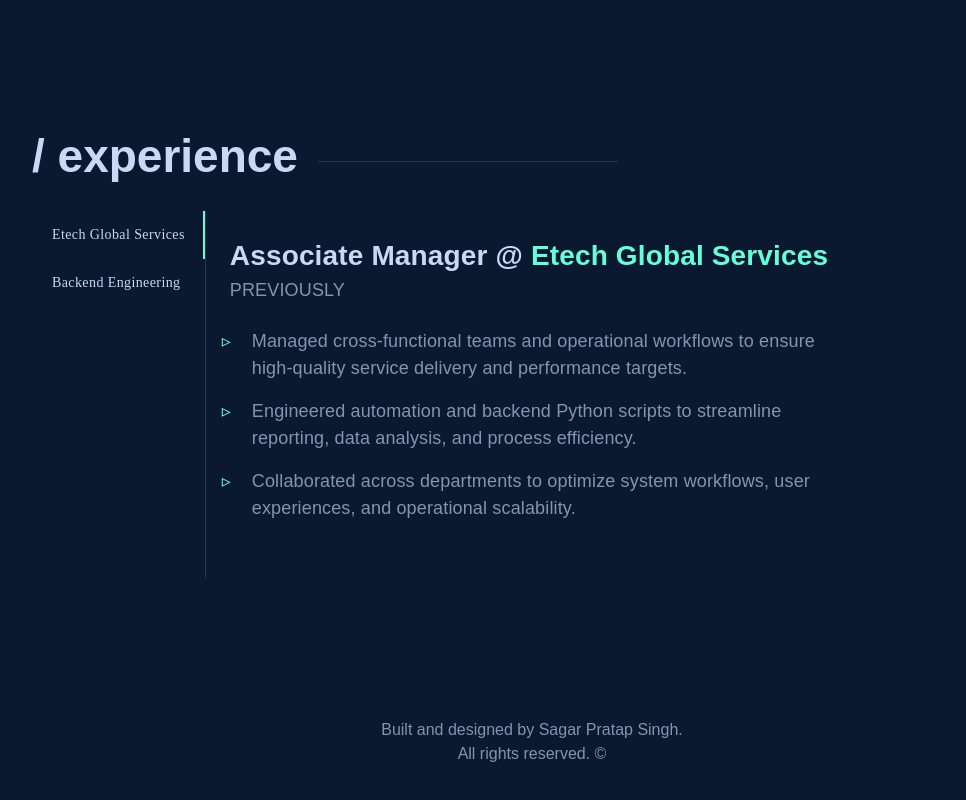
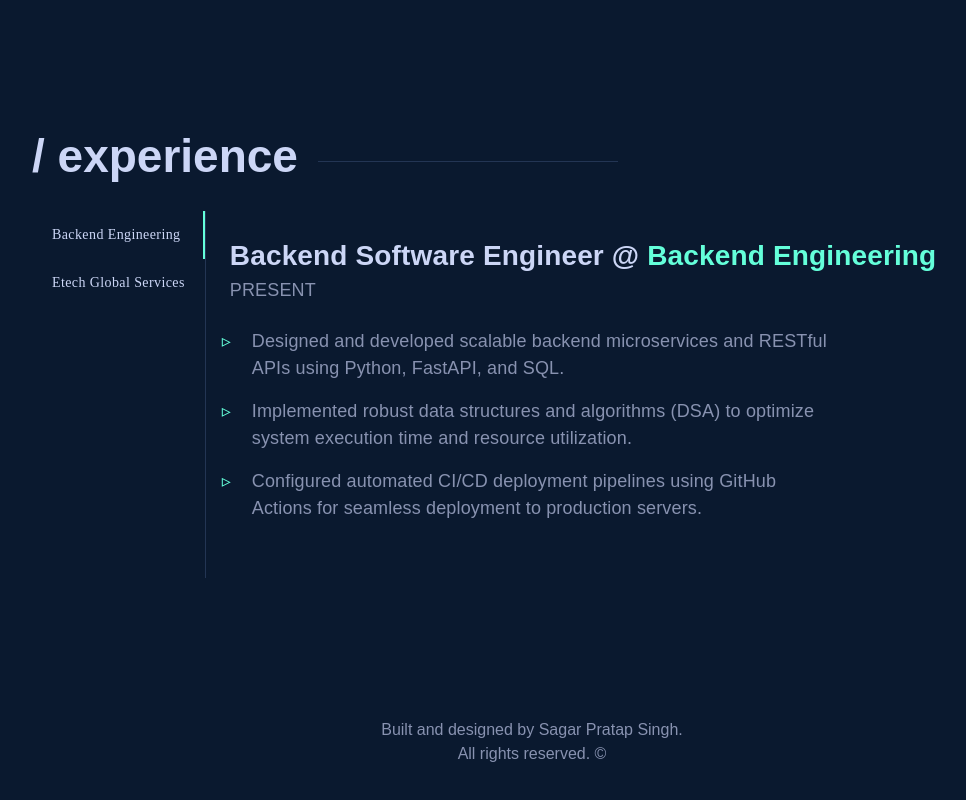
Before and after one commit to DevvSagar/Portfolio, a React (Vite) app: page /#/ in a window 1280 px wide. Shown: the part 1326-2126 px from the top of the page, without its empty margins (108-1074 px from the left). Built offline with nearby package versions, Linux system fonts and the light colour scheme; a web font is replaced by a local one.

Commit message:
fix: set Backend Engineering (PRESENT) as default selected tab in Experience section

```diff
--- a/src/components/JobList.jsx
+++ b/src/components/JobList.jsx
@@ -50,6 +50,15 @@
   const isMobile = useMediaQuery(theme.breakpoints.down("md"));
 
   const experienceItems = {
+    "Backend Engineering": {
+      jobTitle: "Backend Software Engineer @",
+      duration: "PRESENT",
+      desc: [
+        "Designed and developed scalable backend microservices and RESTful APIs using Python, FastAPI, and SQL.",
+        "Implemented robust data structures and algorithms (DSA) to optimize system execution time and resource utilization.",
+        "Configured automated CI/CD deployment pipelines using GitHub Actions for seamless deployment to production servers.",
+      ],
+    },
     "Etech Global Services": {
       jobTitle: "Associate Manager @",
       duration: "PREVIOUSLY",
@@ -57,15 +66,6 @@
         "Managed cross-functional teams and operational workflows to ensure high-quality service delivery and performance targets.",
         "Engineered automation and backend Python scripts to streamline reporting, data analysis, and process efficiency.",
         "Collaborated across departments to optimize system workflows, user experiences, and operational scalability.",
-      ],
-    },
-    "Backend Engineering": {
-      jobTitle: "Backend Software Engineer @",
-      duration: "PRESENT",
-      desc: [
-        "Designed and developed scalable backend microservices and RESTful APIs using Python, FastAPI, and SQL.",
-        "Implemented robust data structures and algorithms (DSA) to optimize system execution time and resource utilization.",
-        "Configured automated CI/CD deployment pipelines using GitHub Actions for seamless deployment to production servers.",
       ],
     },
   };
```
